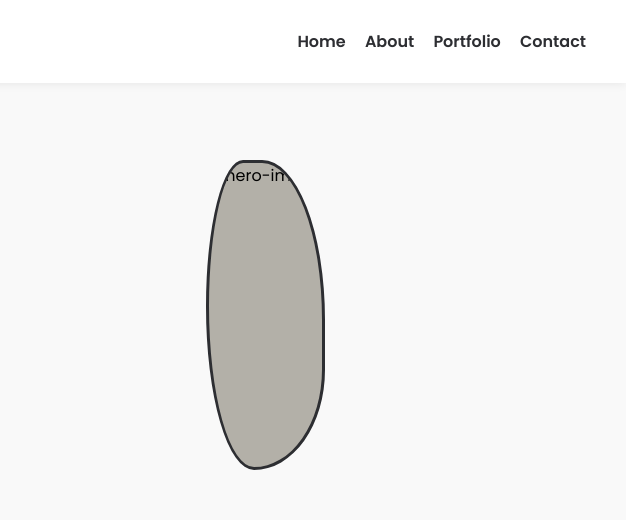
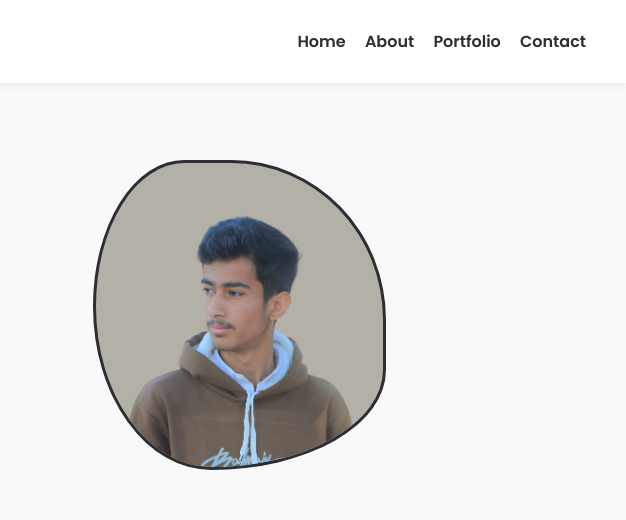
Before and after one commit to hamzaraheem06/hamza.dev, a plain HTML site: page index.html in a window 1280 px wide. Shown: the top 520 px of the page, 654-1280 px from the left. Drawn offline with nearby package versions, Linux system fonts and the light colour scheme.

Commit message:
Update index.html

```diff
--- a/index.html
+++ b/index.html
@@ -122,7 +122,7 @@
         </div>
 
         <div class="img-section center">
-          <img src="heroimgcopy.png" alt="hero-image" />
+          <img src="Portfolio_Picture-removebg (1).png" alt="hero-image" />
         </div>
       </div>
     </div>
```
